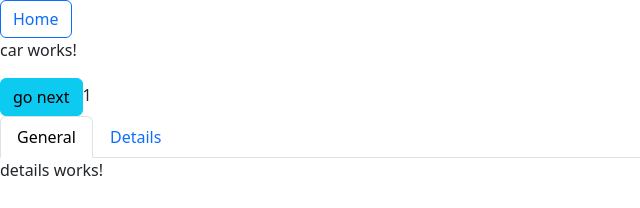
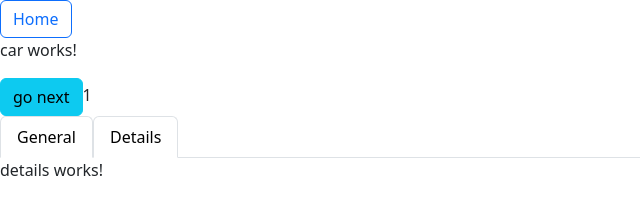
Before and after one commit to lostmart/angular15-test, an Angular app: page /car/1/details in a window 1280 px wide. Shown: the top 208 px of the page, without its empty margins (0-640 px from the left). Built offline with nearby package versions, Linux system fonts and the light colour scheme.

Commit message:
tabs of genral details

```diff
--- a/src/app/pages/car/car.component.html
+++ b/src/app/pages/car/car.component.html
@@ -7,12 +7,16 @@
 <span>{{ currentIndex }}</span>
 
 <ul class="nav nav-tabs">
-  <li class="nav-item">
-    <a class="nav-link active" routerLink="./">General</a>
+  <li class="nav-item" *ngFor="let tab of tabs">
+    <a class="nav-link" [routerLink]="tab.path" routerLinkActive="active">{{
+      tab.name
+    }}</a>
   </li>
-  <li class="nav-item">
-    <a class="nav-link" routerLink="./details">Details</a>
-  </li>
+  <!-- <li class="nav-item">
+    <a class="nav-link" routerLink="./details" routerLinkActive="active"
+      >Details</a
+    >
+  </li> -->
 </ul>
 
 <router-outlet></router-outlet>
--- a/src/app/pages/car/car.component.ts
+++ b/src/app/pages/car/car.component.ts
@@ -1,5 +1,10 @@
 import { Component } from '@angular/core';
 import { ActivatedRoute, Params, Router } from '@angular/router';
+
+export interface Tab {
+  name: string;
+  path: string;
+}
 
 @Component({
   selector: 'app-car',
@@ -8,6 +13,16 @@ import { ActivatedRoute, Params, Router } from '@angular/router';
 })
 export class CarComponent {
   currentIndex: number = 0;
+  tabs: Tab[] = [
+    {
+      name: 'General',
+      path: './',
+    },
+    {
+      name: 'Details',
+      path: './details',
+    },
+  ];
 
   constructor(private router: Router, private activatedRoute: ActivatedRoute) {
     // bind to params
```
